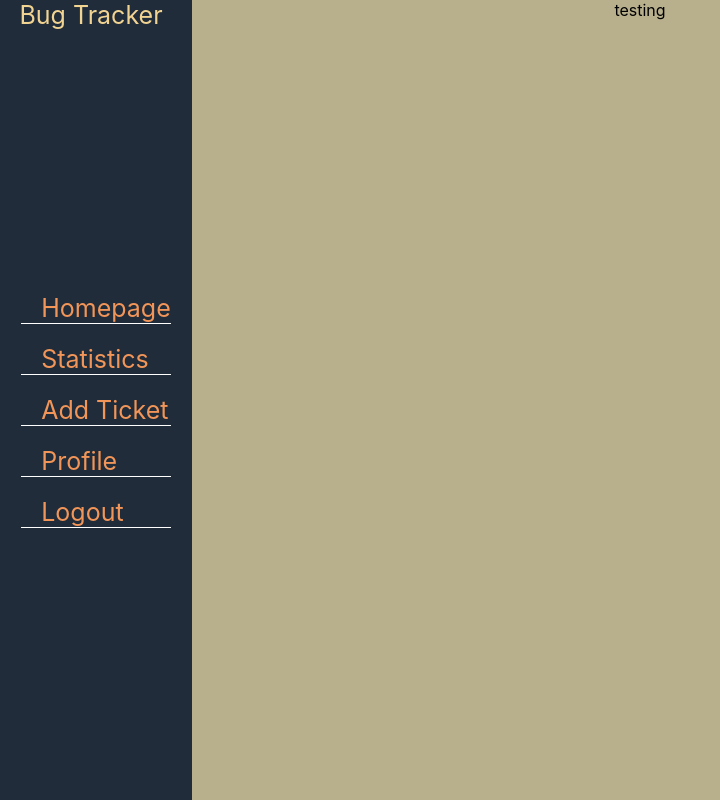
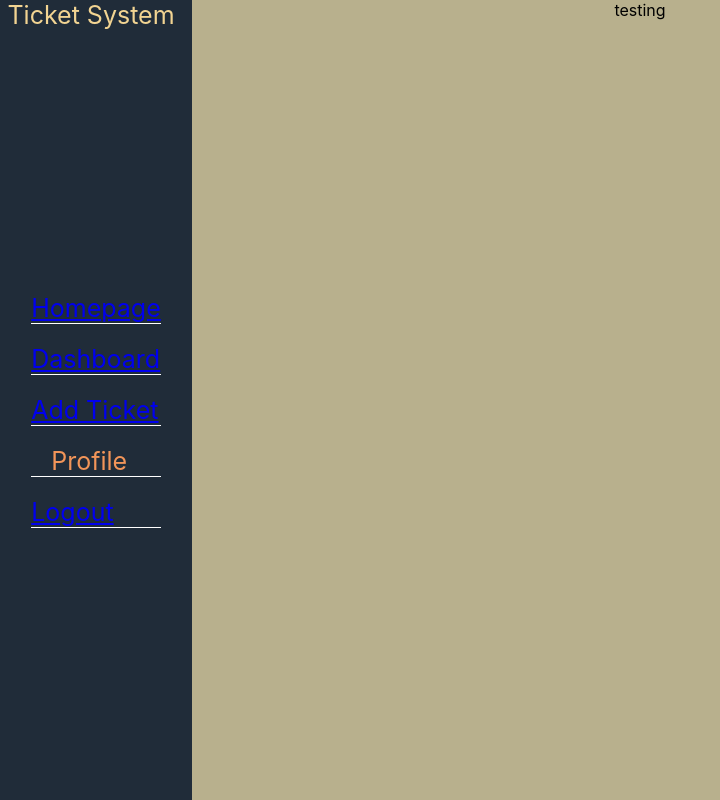
Before and after one commit to ededd9/React-Bug-Tracker, a React (Create React App) app: page /home in a window 1280 px wide. Shown: the whole page, without its empty margins (0-720 px from the left). Built offline with nearby package versions, Linux system fonts and the light colour scheme.

Commit message:
added link to dashboard

```diff
--- a/src/components/sideBar/sideBar.jsx
+++ b/src/components/sideBar/sideBar.jsx
@@ -1,32 +1,43 @@
 import React from "react";
+import { Link } from "react-router-dom";
 import "./sideBar.css";
 function sideBar() {
   return (
+    <>
       <div className="sideBar-container">
         <div className="logo-container">
-        <div className="name-of-logo">Bug Tracker</div>
+          <div className="name-of-logo">Ticket System</div>
           <i className="logo-icon fa-solid fa-layer-group"></i>
         </div>
         <ul className="list-container">
           <li>
+            <Link to="/home" className="link">
               <i className="list-icons fa-solid fa-house"></i>
               Homepage
+            </Link>
           </li>
           <li>
-          <i className="list-icons fa-solid fa-chart-simple"></i>Statistics
+            <Link to="/dashboard" className="link">
+              <i className="list-icons fa-solid fa-chart-simple"></i>Dashboard
+            </Link>
           </li>
           <li>
+            <Link to="/createTicket" className="link">
               <i className="list-icons fa-solid fa-plus"></i>Add Ticket
+            </Link>
           </li>
           <li>
             <i className="list-icons fa-solid fa-user"></i>Profile
           </li>
           <li>
+            <Link to="/login" className="link">
               <i className="list-icons fa-solid fa-arrow-right-from-bracket"></i>
               Logout
+            </Link>
           </li>
         </ul>
       </div>
+    </>
   );
 }
 
```
Lines whose indentation alone changed are shown as unchanged.
